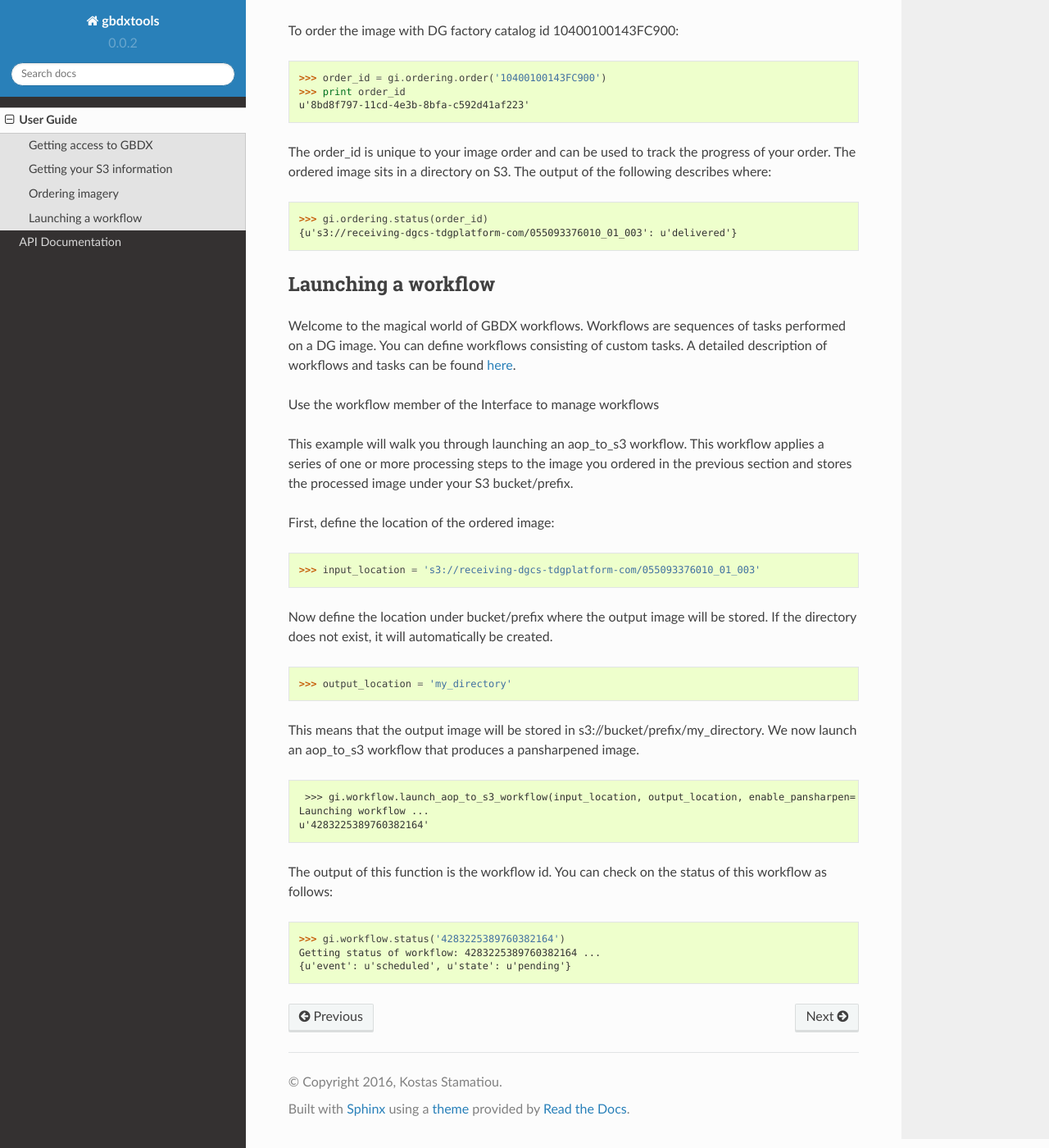
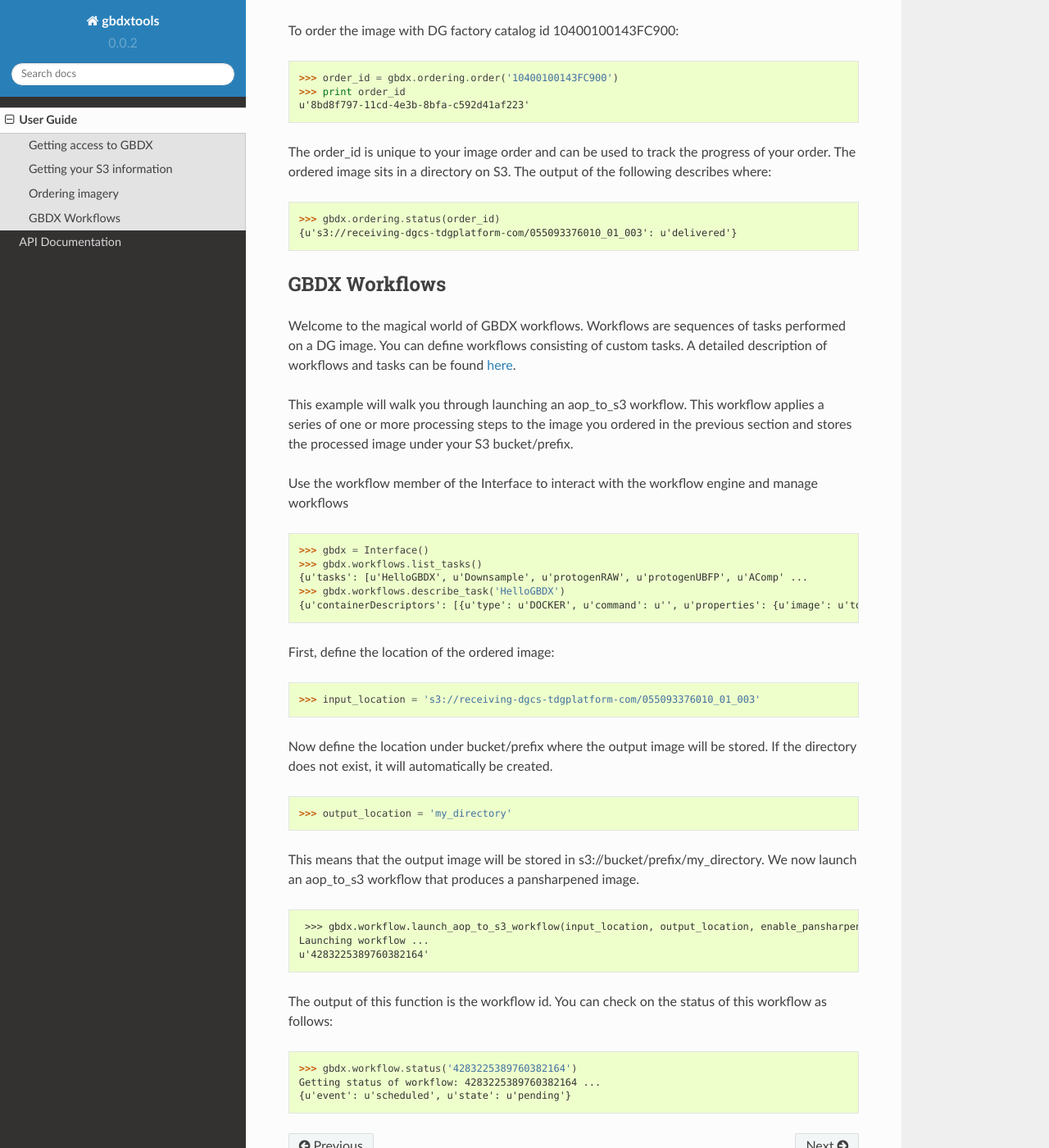
Before and after one commit to DigitalGlobe/gbdxtools, a Sphinx documentation site: the page built from docs/user_guide.rst, in a window 1280 px wide and 1400 px high, scrolled down 1002 px. Shown: the whole window at 82% size. Built offline with Sphinx 7.4.7 and the Read the Docs theme 2.0.0, drawn with Linux system fonts in a browser that asks for light colours; some of the changed text lies outside the part shown.

Commit message:
Update workflow client and examples, fix an idaho method name

```diff
--- a/docs/user_guide.rst
+++ b/docs/user_guide.rst
@@ -9,7 +9,7 @@ All operations on GBDX require credentials. Instantiating an Interface object au
 .. code-block:: pycon
 
    >>> from gbdxtools import Interface
-   >>> gi = Interface()
+   >>> gbdx = Interface()
 
 gbdxtools expects a config file to exist at ~/.gbdx-config with your GBDX credentials.
 See formatting for this file here:  https://github.com/tdg-platform/gbdx-auth#ini-file.
@@ -24,14 +24,14 @@ Use the s3 member of the Interface:
 
 .. code-block:: pycon
 
-   >>> gi.s3.info
+   >>> gbdx.s3.info
    >>> {u'S3_access_key': u'blah',
  u'S3_secret_key': u'blah',
  u'S3_session_token': u'blah',
  u'bucket': u'gbd-customer-data',
  u'prefix': u'58600248-2927-4523-b44b-5fec3d278c09'}
    >>> item = 'testdata/test1.tif'
-   >>> g1.s3.download(item)
+   >>> gbdx.s3.download(item)
 
 You can see the contents of your bucket/prefix using this link: http://s3browser-env.elasticbeanstalk.com/login.html.
 
@@ -47,7 +47,7 @@ To order the image with DG factory catalog id 10400100143FC900:
 
 .. code-block:: pycon
 
-   >>> order_id = gi.ordering.order('10400100143FC900')
+   >>> order_id = gbdx.ordering.order('10400100143FC900')
    >>> print order_id
    u'8bd8f797-11cd-4e3b-8bfa-c592d41af223'
 
@@ -56,21 +56,29 @@ The ordered image sits in a directory on S3. The output of the following describ
 
 .. code-block:: pycon
 
-   >>> gi.ordering.status(order_id)
+   >>> gbdx.ordering.status(order_id)
    {u's3://receiving-dgcs-tdgplatform-com/055093376010_01_003': u'delivered'}
 
 
-Launching a workflow
+GBDX Workflows
 --------------------
 
 Welcome to the magical world of GBDX workflows. Workflows are sequences of tasks performed on a DG image.
 You can define workflows consisting of custom tasks. A detailed description of workflows and tasks can be found `here`_.
 
-Use the workflow member of the Interface to manage workflows
-
 This example will walk you through launching an aop_to_s3 workflow.
 This workflow applies a series of one or more processing steps to the image you ordered in the previous section and stores the
 processed image under your S3 bucket/prefix.
+
+Use the workflow member of the Interface to interact with the workflow engine and manage workflows
+
+.. code-block:: pycon
+
+   >>> gbdx = Interface()
+   >>> gbdx.workflows.list_tasks()
+   {u'tasks': [u'HelloGBDX', u'Downsample', u'protogenRAW', u'protogenUBFP', u'AComp' ...
+   >>> gbdx.workflows.describe_task('HelloGBDX')
+   {u'containerDescriptors': [{u'type': u'DOCKER', u'command': u'', u'properties': {u'image': u'tdgp/hello_gbdx:latest'}}], u'description': u'Get a personalized greeting to GBDX', u'inputPortDescriptors': [{u'required': True, u'type': u'string', u'description': u'Enter your name here for a personalized greeting to the platform.', u'name': u'your_name'}], u'outputPortDescriptors': [{u'required': True, u'type': u'txt', u'description': u'The output directory of text file', u'name': u'data'}], u'properties': {u'isPublic': True, u'timeout': 7200}, u'name': u'HelloGBDX'}
 
 First, define the location of the ordered image:
 
@@ -90,7 +98,7 @@ We now launch an aop_to_s3 workflow that produces a pansharpened image.
 
 .. code-block:: pycon
 
-   >>> gi.workflow.launch_aop_to_s3_workflow(input_location, output_location, enable_pansharpen='true')
+   >>> gbdx.workflow.launch_aop_to_s3_workflow(input_location, output_location, enable_pansharpen='true')
   Launching workflow ...
   u'4283225389760382164'
 
@@ -99,7 +107,7 @@ You can check on the status of this workflow as follows:
 
 .. code-block:: pycon
 
-   >>> gi.workflow.status('4283225389760382164')
+   >>> gbdx.workflow.status('4283225389760382164')
    Getting status of workflow: 4283225389760382164 ...
    {u'event': u'scheduled', u'state': u'pending'}
 
```
Also changed, not shown: 5 other files.
